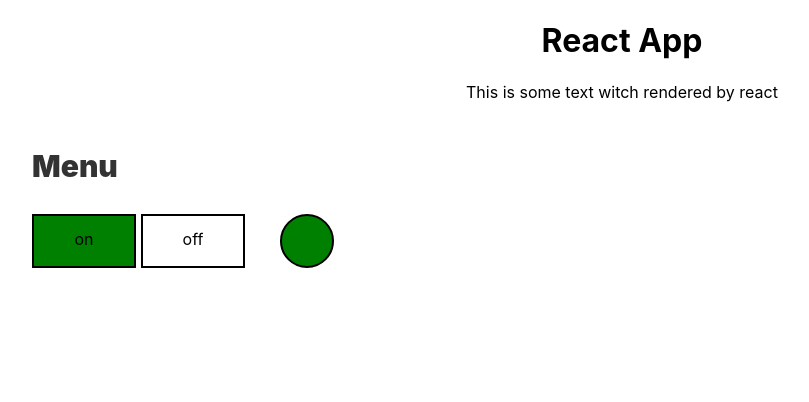
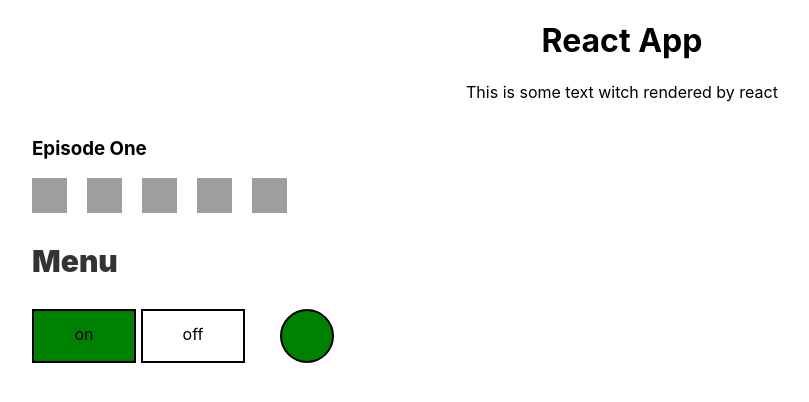
Before and after one commit to AlekseiBestuzhev/react-kabzda, a React (Create React App) app: page / in a window 1280 px wide. Shown: the top 402 px of the page, without its empty margins (18-827 px from the left). Built offline with nearby package versions, Linux system fonts and the light colour scheme; grey boxes are pictures that could not be loaded.

Commit message:
upd: rename block to rating and improve

```diff
--- a/src/App.tsx
+++ b/src/App.tsx
@@ -1,6 +1,6 @@
 import React, { useState } from 'react';
 import './App.css';
-import Block from "./components/Block";
+import { Rating, RatingValueType } from "./components/Rating";
 import Accordion from "./components/Accordion";
 import { Toggle } from './components/Toggle';
 import { UncontrolledRate } from './components/UncontrolledRate/UncontrolledRate';
@@ -13,16 +13,24 @@ const App = () => {
 	const [toggle, setToggle] = useState(true);
 	const changeToggle = (mode: boolean) => setToggle(mode);
 
+	const [rating, setRating] = useState<RatingValueType>(0);
+	const changeRating = (rating: RatingValueType) => setRating(rating);
+
 	return (
 		<div className="App">
 			<div className={'center-title'}>
 				<h1>React App</h1>
 				<p>This is some text witch rendered by react</p>
 			</div>
-			{/* <Block title={'Episode One'} rate={4} />
-			<Block title={'Episode Two'} rate={2} /> */}
+			{/* <Block title={'Episode Two'} rate={2} /> */}
 			{/* <UncontrolledRate title='Uncontrolled' /> */}
-			<Accordion body={list} menuToggle={menuToggle} />
+			<Rating
+				title={'Episode One'}
+				rating={rating}
+				changeRating={changeRating} />
+			<Accordion
+				body={list}
+				menuToggle={menuToggle} />
 			<Toggle
 				turnOn={toggle}
 				changeToggle={changeToggle} />
--- /dev/null
+++ b/src/components/Rating.tsx
@@ -0,0 +1,48 @@
+import React, { FC } from "react";
+import styled from "styled-components";
+import cls from './UncontrolledRate/UncontrolledRate.module.css'
+
+const Wrapper = styled.div`
+display: flex;
+column-gap: 10px;
+`
+
+export type RatingValueType = 0 | 1 | 2 | 3 | 4 | 5;
+
+type BlockPropsType = {
+	title?: string,
+	rating: RatingValueType,
+	changeRating: (rating: RatingValueType) => void
+}
+
+export const Rating: FC<BlockPropsType> = ({ title, rating, changeRating }) => {
+	return (
+		<div>
+			<h3>{title}</h3>
+			<Wrapper>
+				<Star selected={rating > 0} rating={1} changeRating={changeRating} />
+				<Star selected={rating > 1} rating={2} changeRating={changeRating} />
+				<Star selected={rating > 2} rating={3} changeRating={changeRating} />
+				<Star selected={rating > 3} rating={4} changeRating={changeRating} />
+				<Star selected={rating > 4} rating={5} changeRating={changeRating} />
+			</Wrapper>
+		</div>
+	)
+}
+
+type StarPropsType = {
+	selected: boolean,
+	rating: RatingValueType,
+	changeRating: (rating: RatingValueType) => void
+}
+
+const Star = (props: StarPropsType): JSX.Element => {
+
+	const onClickChangeRating = () => props.changeRating(props.rating);
+
+	return (
+		<div
+			onClick={onClickChangeRating}
+			className={`${cls.star} ${props.selected ? cls.selected : ''}`}></div>
+	)
+}
```
Also changed, not shown: src/components/Block.tsx (deleted, +0 -52 lines).
